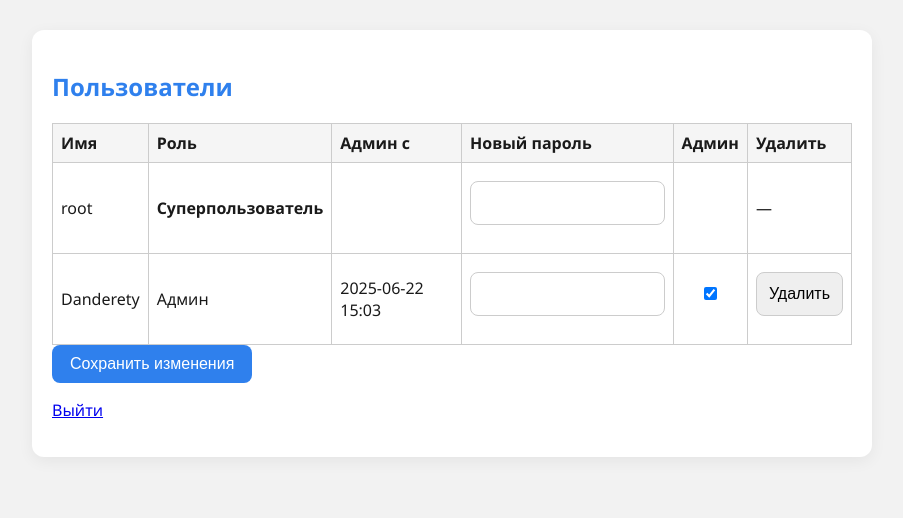
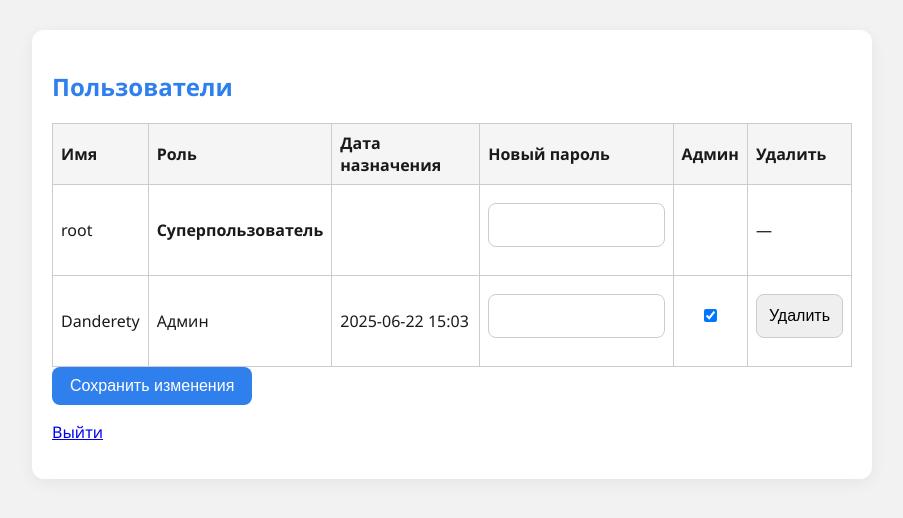
Before and after one commit to Danderety/danderety.github.io, a Flask app: page /users in a window 1280 px wide. Shown: the top 518 px of the page, without its empty margins (188-1091 px from the left). Run offline with Flask 3, Linux system fonts and the light colour scheme; a user stored in the database is signed in.

Commit message:
вв
вв

```diff
--- a/templates/users.html
+++ b/templates/users.html
@@ -14,7 +14,7 @@
           <tr>
             <th>Имя</th>
             <th>Роль</th>
-            <th>Админ с</th>
+            <th>Дата назначения</th>
             <th>Новый пароль</th>
             <th>Админ</th>
             <th>Удалить</th>
```
Also changed, not shown: app.db (added), static/attachments/1_1.png (added).
